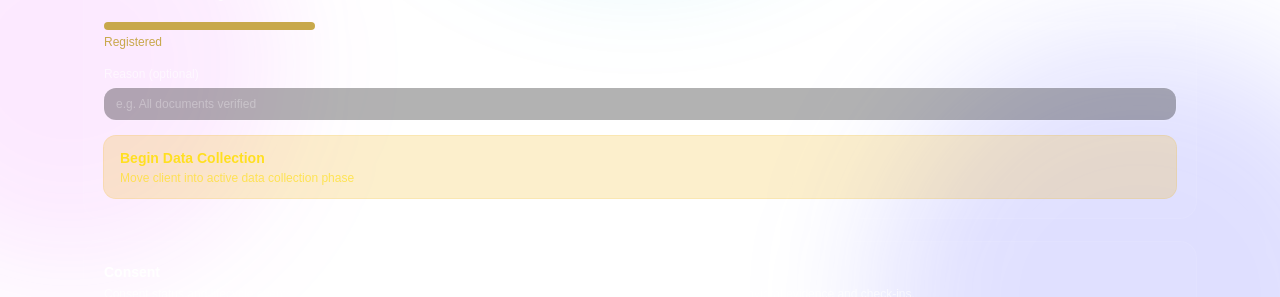
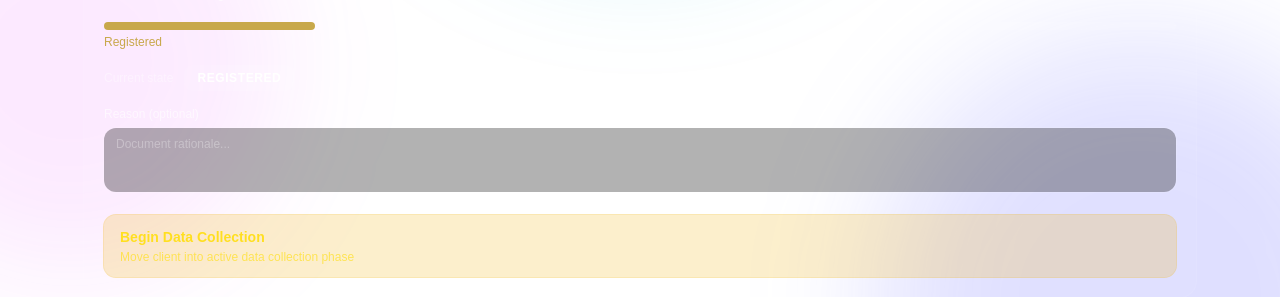
Before and after one commit to cken1977-create/legacyline-web, a Next.js app in the folder legacyline-ui/: page /subject/1 in a window 1280 px wide. Shown: the part 414-711 px from the top of the page. Built offline with nearby package versions, Linux system fonts and the light colour scheme; no server answers.

Commit message:
Update StateTransitionPanel.tsx

```diff
--- a/legacyline-ui/app/subject/[participant_id]/components/panels/StateTransitionPanel.tsx
+++ b/legacyline-ui/app/subject/[participant_id]/components/panels/StateTransitionPanel.tsx
@@ -1,12 +1,8 @@
 "use client";
 
 import { useState } from "react";
-
-type StateTransitionPanelProps = {
-  currentStatus: string;
-  subjectId: string;
-  onTransition: (to: string, reason: string) => Promise<void>;
-};
+import { useRouter } from "next/navigation";
+import { transitionState } from "../../actions";
 
 const TRANSITION_LABELS: Record<string, { label: string; color: string; description: string }> = {
   data_collecting: {
@@ -37,12 +33,12 @@ const TRANSITION_LABELS: Record<string, { label: string; color: string; descript
 };
 
 const TRANSITIONS: Record<string, string[]> = {
-  registered: ["data_collecting"],
+  registered:      ["data_collecting"],
   data_collecting: ["under_review"],
-  under_review: ["data_collecting", "evaluated"],
-  evaluated: ["certified"],
-  certified: ["revoked"],
-  revoked: [],
+  under_review:    ["data_collecting", "evaluated"],
+  evaluated:       ["certified"],
+  certified:       ["revoked"],
+  revoked:         [],
 };
 
 const STATUS_STEPS = [
@@ -53,11 +49,13 @@ const STATUS_STEPS = [
   "certified",
 ];
 
-export default function StateTransitionPanel({
-  currentStatus,
-  subjectId,
-  onTransition,
-}: StateTransitionPanelProps) {
+type Props = {
+  currentStatus: string;
+  subjectId: string;
+};
+
+export default function StateTransitionPanel({ currentStatus, subjectId }: Props) {
+  const router = useRouter();
   const [reason, setReason] = useState("");
   const [loading, setLoading] = useState<string | null>(null);
   const [message, setMessage] = useState("");
@@ -69,9 +67,14 @@ export default function StateTransitionPanel({
     setLoading(to);
     setMessage("");
     try {
-      await onTransition(to, reason || `Transitioned to ${to} by evaluator`);
+      await transitionState(
+        subjectId,
+        to,
+        reason.trim() || `Transitioned to ${to} by evaluator`
+      );
       setMessage(`✓ Status updated to ${to.replace(/_/g, " ")}`);
       setReason("");
+      router.refresh();
     } catch (err: any) {
       setMessage(`Error: ${err?.message ?? "Transition failed"}`);
     } finally {
@@ -92,9 +95,7 @@ export default function StateTransitionPanel({
           <div key={step} className="flex items-center gap-1 flex-1">
             <div
               className={`h-2 flex-1 rounded-full transition-colors ${
-                idx <= currentIndex
-                  ? "bg-[#C8A84B]"
-                  : "bg-white/10"
+                idx <= currentIndex ? "bg-[#C8A84B]" : "bg-white/10"
               }`}
             />
           </div>
@@ -104,18 +105,26 @@ export default function StateTransitionPanel({
         {currentStatus.replace(/_/g, " ")}
       </div>
 
+      {/* Current state display */}
+      <div className="mt-4 flex items-center gap-3">
+        <div className="text-xs text-white/40">Current state</div>
+        <div className="rounded-lg bg-white/10 px-3 py-1 text-xs font-semibold text-white ring-1 ring-white/10 uppercase tracking-wider">
+          {currentStatus.replace(/_/g, " ")}
+        </div>
+      </div>
+
       {/* Reason Input */}
       {allowed.length > 0 && (
         <div className="mt-4">
           <label className="mb-1.5 block text-xs font-medium text-white/60">
             Reason (optional)
           </label>
-          <input
-            type="text"
+          <textarea
             value={reason}
             onChange={(e) => setReason(e.target.value)}
-            placeholder="e.g. All documents verified"
-            className="w-full rounded-xl bg-black/30 px-3 py-2 text-xs text-white placeholder-white/30 ring-1 ring-white/10 outline-none focus:ring-[#C8A84B]/60"
+            placeholder="Document rationale..."
+            rows={3}
+            className="w-full rounded-xl bg-black/30 px-3 py-2 text-xs text-white placeholder-white/30 ring-1 ring-white/10 outline-none focus:ring-[#C8A84B]/60 resize-none"
           />
         </div>
       )}
@@ -133,14 +142,24 @@ export default function StateTransitionPanel({
         ) : (
           allowed.map((to) => {
             const config = TRANSITION_LABELS[to];
+            const isLoading = loading === to;
             return (
               <button
                 key={to}
+                type="button"
                 onClick={() => handleTransition(to)}
                 disabled={loading !== null}
-                className={`w-full rounded-xl px-4 py-3 text-left text-sm font-semibold ring-1 transition-colors disabled:opacity-50 ${config.color}`}
+                className={`w-full rounded-xl px-4 py-3 text-left text-sm font-semibold ring-1 transition-colors disabled:opacity-50 disabled:cursor-not-allowed ${config.color}`}
               >
-                <div>{config.label}</div>
+                <div className="flex items-center justify-between">
+                  <span>{isLoading ? "Updating…" : config.label}</span>
+                  {isLoading && (
+                    <svg className="animate-spin h-4 w-4 ml-2 flex-shrink-0" fill="none" viewBox="0 0 24 24">
+                      <circle className="opacity-25" cx="12" cy="12" r="10" stroke="currentColor" strokeWidth="4" />
+                      <path className="opacity-75" fill="currentColor" d="M4 12a8 8 0 018-8v8z" />
+                    </svg>
+                  )}
+                </div>
                 <div className="mt-0.5 text-xs font-normal opacity-70">
                   {config.description}
                 </div>
@@ -151,10 +170,16 @@ export default function StateTransitionPanel({
       </div>
 
       {message && (
-        <div className={`mt-3 text-xs ${message.startsWith("✓") ? "text-emerald-400" : "text-red-400"}`}>
+        <div
+          className={`mt-3 rounded-xl px-3 py-2 text-xs font-medium ${
+            message.startsWith("✓")
+              ? "bg-emerald-500/10 text-emerald-400 ring-1 ring-emerald-500/20"
+              : "bg-red-500/10 text-red-400 ring-1 ring-red-500/20"
+          }`}
+        >
           {message}
         </div>
       )}
     </section>
   );
-        }
+                      }
```
